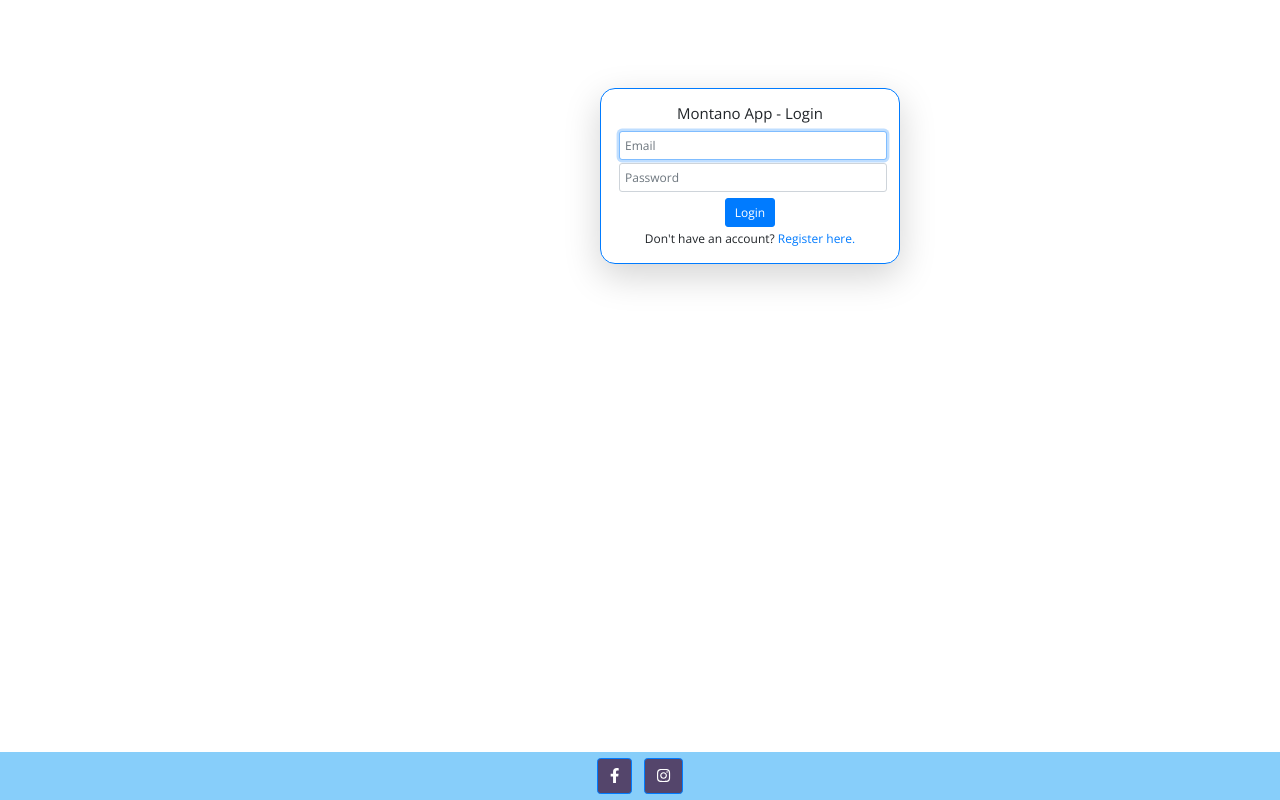
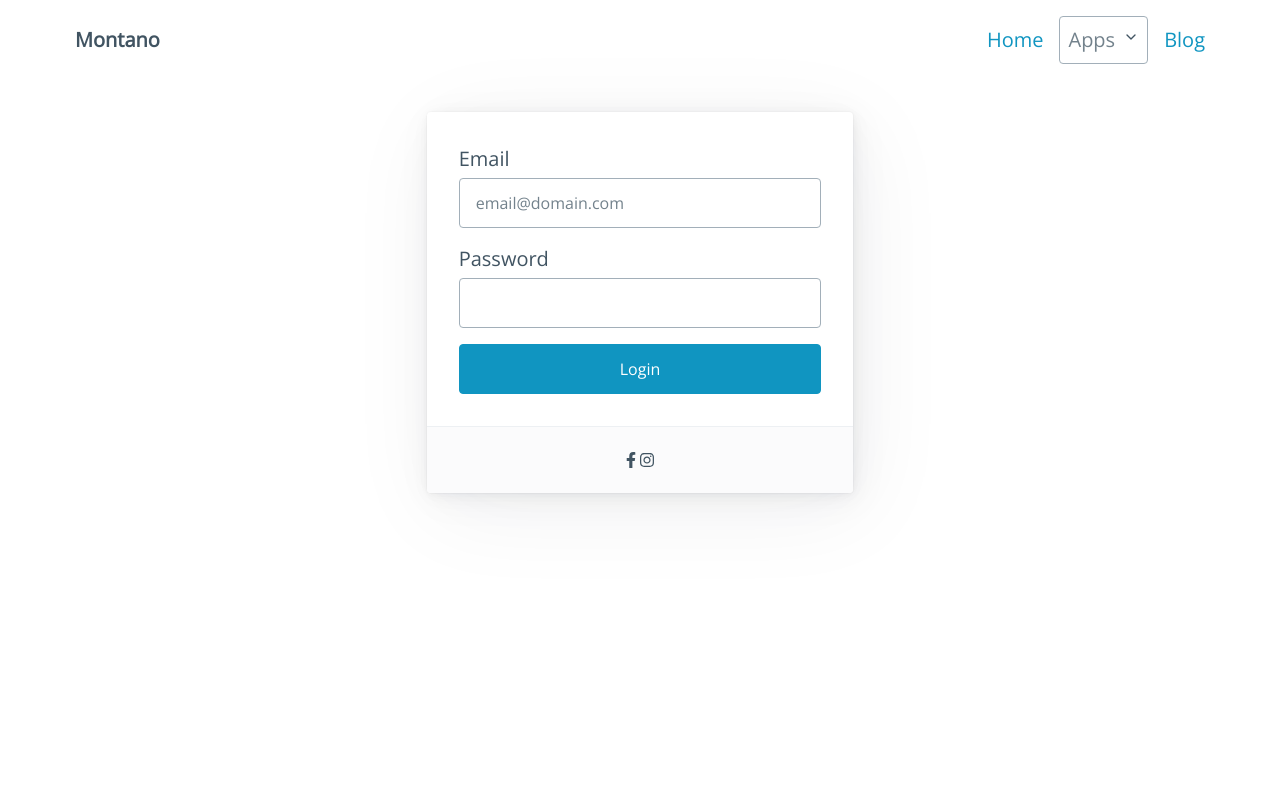
Before and after one commit to jm1412/montano, a Django app: page /todo/ in a window 1280 px wide; the page is wider, and only the part inside the window is pictured. Run offline with Django 4.2, Linux system fonts and the light colour scheme; some libraries are stand-ins or nearby versions.

Commit message:
shared login updated

```diff
--- a/montano/templates/shared/login.html
+++ b/montano/templates/shared/login.html
@@ -1,67 +1,32 @@
-{% load static %}
-<!DOCTYPE html>
-<html lang="en">
-    <head>
-        <title>{% block title %}Montano App - Login{% endblock %}</title>
-        <link rel="stylesheet" href="https://stackpath.bootstrapcdn.com/bootstrap/4.4.1/css/bootstrap.min.css" integrity="sha384-Vkoo8x4CGsO3+Hhxv8T/Q5PaXtkKtu6ug5TOeNV6gBiFeWPGFN9MuhOf23Q9Ifjh" crossorigin="anonymous">
-        <link rel="stylesheet" href="{% static 'app_calendar/styles.css' %}">
-        {% block script %}
-        <script src="{% static 'app_calendar/login.js' %}"></script>
-        <script src="https://ajax.googleapis.com/ajax/libs/jquery/3.6.4/jquery.min.js"></script>
-        <script src="https://use.fontawesome.com/releases/v6.3.0/js/all.js" crossorigin="anonymous"></script>
-        {% endblock %}
+{% extends 'shared/layout.html' %}
+{% block body %}
+    <script src="https://use.fontawesome.com/releases/v6.3.0/js/all.js" crossorigin="anonymous"></script>
 
-        <script>
-            var $el = $("html");
-            $el.css({width: $el.width(), height: $el.height()});
-        </script>
+    <div class="container col-md-4 pt-5">
+        <article>
+            <form action="{% url 'shared_login' %}" method="post">
+                {% csrf_token %}
+                <input name="from_app" type="hidden" value="{{ from_app }}">
 
-    </head>
-    <body>
-        <div class="wholesite">
-            <div class="shadow-lg text-center border border-primary mb-3 mx-auto" id="login-card" style="max-width: 25rem;">
+                <label for="email">Email</label>
+                <input type="text" id="email" name="email" placeholder="email@domain.com" required>
 
-                <!--Login block-->
-                <div class="card-body" id="login-form" style="display:block;">
-                    <h5 class="card-title">Montano App - Login</h5>
-                    <form action="{% url 'shared_login' %}" method="post">
-                        {% csrf_token %}
-                        <input autofocus class="form-control m-1" type="email" name="email" placeholder="Email">
-                        <input class="form-control m-1" type="password" name="password" placeholder="Password">
-                        <input class="btn btn-primary m-1" type="submit" value="Login">
-                        <input name="from_app" type="hidden" value="{{ from_app }}">
-                    </form>
-                    Don't have an account? <a href="#" id="show-register">Register here.</a>
+                <label for="password">Password</label>
+                <input type="password" id="password" name="password" placeholder="" required>
+
+                <button type="submit">Login</button>
+            </form>
+
+            <footer>
+                <div class="container d-flex justify-content-center py-2" style="text-align:center;">
+                            <i class="fa-brands fa-facebook-f"></i>
+                            <i class="fa-brands fa-instagram"></i>
                 </div>
 
-                <!--Register block-->
-                <div class="card-body" id="register-form" style="display:none;">
-                    <h5 class="card-title">Calendar</h5>
-                    <form action="{% url 'register' %}" method="post">
-                        {% csrf_token %}
-                        <input autofocus type="text" class="form-control m-1" name="first-name" placeholder="First Name">
-                        <input type="text" class="form-control m-1" name="last-name" placeholder="Last Name">
-                        <input type="email" class="form-control m-1" name="email" placeholder="Email">
-                        <input type="password" class="form-control m-1" name="password" placeholder="Password">
-                        <input type="password" class="form-control m-1" name="confirmation" placeholder="Confirm password">
-                        <input class="btn btn-primary m-1" type="submit" value="Create Account">
-                    </form>
-                    Already have an account? <a href="#" id="show-login">Login instead.</a>
-                </div>
-            </div>
-    </body>
-    <footer class="footer">
-        <div class="container d-flex justify-content-center py-2">
-            <a href="https://www.facebook.com/juansymontano" target="_blank">
-                <button type="button" class="btn btn-primary btn-lg btn-floating mx-2" style="background-color: #54456b;">
-                    <i class="fa-brands fa-facebook-f"></i>
-                </button>
-            </a>
-            <a href="https://www.instagram.com/juansymontano" target="_blank">
-                <button type="button" class="btn btn-primary btn-lg btn-floating mx-2" style="background-color: #54456b;">
-                    <i class="fa-brands fa-instagram"></i>
-                </button>
-            </a>
-        </div>
-      </footer>
-</html>
+            </footer>
+        </article>
+    </div>
+
+
+
+{% endblock %}
```
Also changed, not shown: montano/templates/shared/login2.html (added, +67 -0 lines), db.sqlite3.
